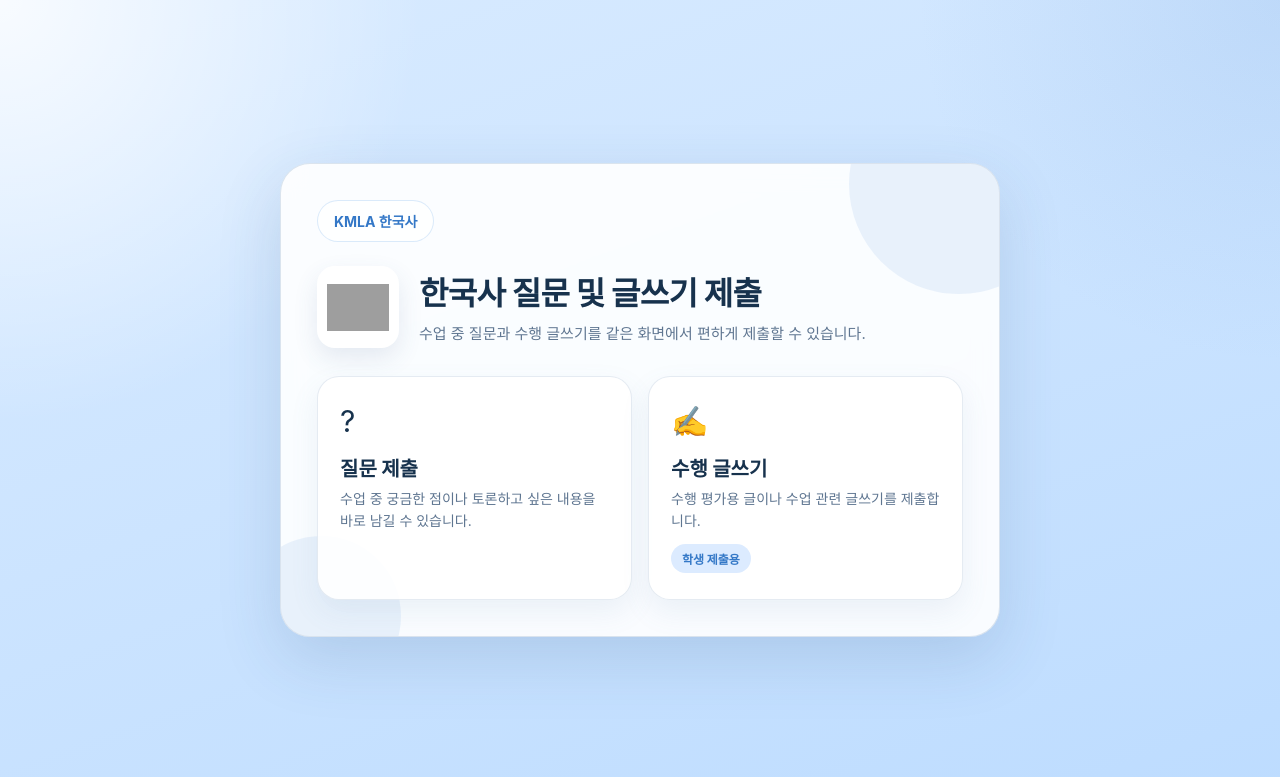
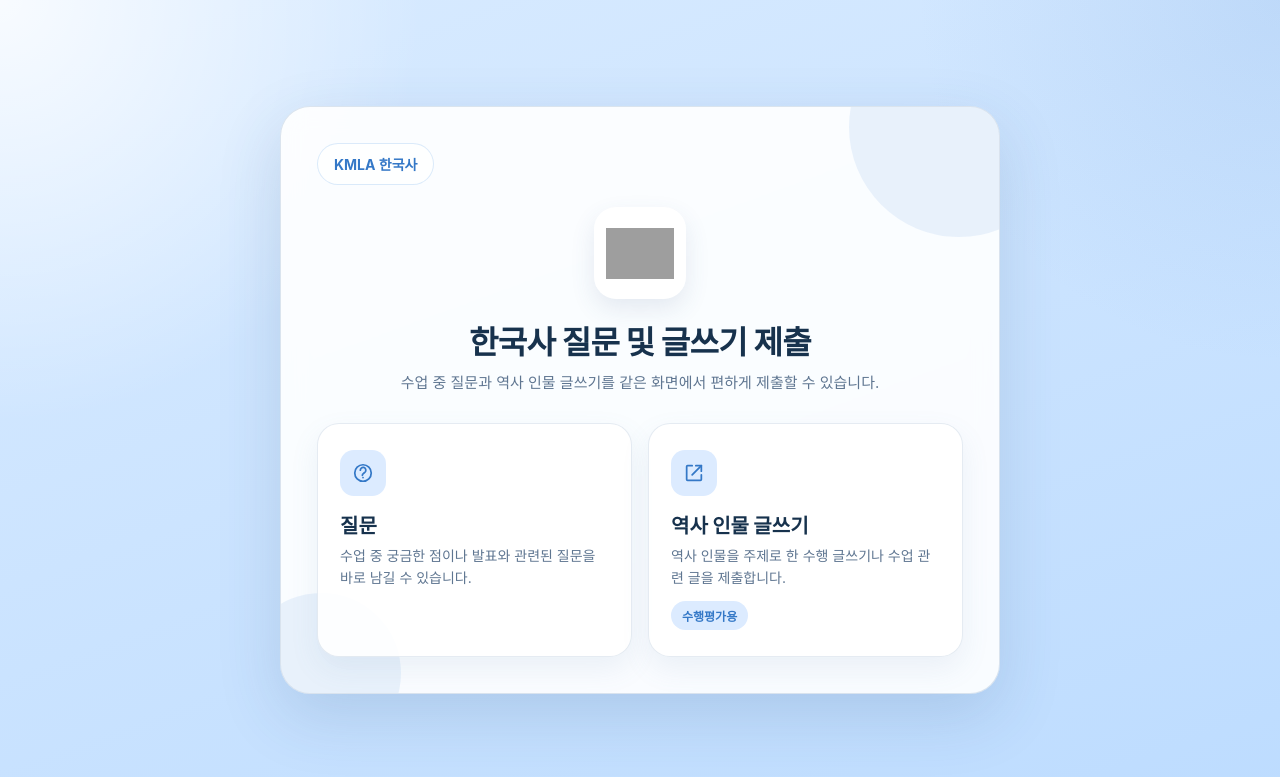
Before and after one commit to knue20-kmla/work-dashboard, a Flask app: page /history-question in a window 1280 px wide. Shown: the top 777 px of the page. Run offline with Flask 3, Linux system fonts and the light colour scheme; grey boxes are pictures that could not be loaded.

Commit message:
Refine public history question form layout

```diff
--- a/templates/history_question_student.html
+++ b/templates/history_question_student.html
@@ -3,7 +3,7 @@
 <head>
     <meta charset="UTF-8">
     <meta name="viewport" content="width=device-width, initial-scale=1.0">
-    <title>한국사 질문 및 수행 글쓰기 제출</title>
+    <title>한국사 질문 및 글쓰기 제출</title>
     <style>
         :root {
             --bg-top: #d9ebff;
@@ -87,27 +87,25 @@
             border: 1px solid rgba(93, 159, 232, 0.22);
             font-size: 14px;
             font-weight: 700;
-            margin-bottom: 24px;
+            margin-bottom: 22px;
         }
 
         .hero {
-            display: flex;
-            align-items: center;
-            gap: 20px;
+            text-align: center;
             margin-bottom: 28px;
         }
 
-        .logo {
-            width: 82px;
-            height: 82px;
-            flex: none;
+        .logo-wrap {
+            width: 92px;
+            height: 92px;
+            margin: 0 auto 18px;
             background: #ffffff;
-            padding: 10px;
-            border-radius: 18px;
+            padding: 12px;
+            border-radius: 22px;
             box-shadow: 0 10px 24px rgba(54, 93, 139, 0.12);
         }
 
-        .logo img {
+        .logo-wrap img {
             width: 100%;
             height: 100%;
             object-fit: contain;
@@ -124,6 +122,8 @@
             font-size: 15px;
             line-height: 1.6;
             color: var(--muted);
+            max-width: 520px;
+            margin: 0 auto;
         }
 
         .mode-selection { display: block; }
@@ -152,8 +152,21 @@
         }
 
         .mode-icon {
-            font-size: 30px;
+            width: 46px;
+            height: 46px;
             margin-bottom: 14px;
+            border-radius: 14px;
+            display: inline-flex;
+            align-items: center;
+            justify-content: center;
+            background: var(--primary-soft);
+            color: var(--primary-strong);
+        }
+
+        .mode-icon svg {
+            width: 22px;
+            height: 22px;
+            stroke: currentColor;
         }
 
         .mode-title {
@@ -325,11 +338,6 @@
                 border-radius: 24px;
             }
 
-            .hero {
-                flex-direction: column;
-                align-items: flex-start;
-            }
-
             .mode-buttons {
                 grid-template-columns: 1fr;
             }
@@ -347,35 +355,45 @@
             <div class="brand-chip">KMLA 한국사</div>
 
             <div class="hero">
-                <div class="logo">
+                <div class="logo-wrap">
                     <img src="https://i.imgur.com/Mo4ogKc.png" alt="민족사관고등학교 로고">
                 </div>
-                <div>
-                    <h1>한국사 질문 및 글쓰기 제출</h1>
-                    <p class="subtitle">수업 중 질문과 수행 글쓰기를 같은 화면에서 편하게 제출할 수 있습니다.</p>
-                </div>
+                <h1>한국사 질문 및 글쓰기 제출</h1>
+                <p class="subtitle">수업 중 질문과 역사 인물 글쓰기를 같은 화면에서 편하게 제출할 수 있습니다.</p>
             </div>
 
             <div id="modeSelection" class="mode-selection">
                 <div class="mode-buttons">
                     <div class="mode-btn" onclick="selectMode('question')">
-                        <div class="mode-icon">?</div>
-                        <div class="mode-title">질문 제출</div>
-                        <div class="mode-desc">수업 중 궁금한 점이나 토론하고 싶은 내용을 바로 남길 수 있습니다.</div>
+                        <div class="mode-icon" aria-hidden="true">
+                            <svg viewBox="0 0 24 24" fill="none" stroke-width="1.9" stroke-linecap="round" stroke-linejoin="round">
+                                <path d="M9.1 9a3 3 0 1 1 5.8 1c-.4 1.2-1.6 1.8-2.4 2.5-.8.6-1.2 1.2-1.2 2"></path>
+                                <path d="M12 17h.01"></path>
+                                <circle cx="12" cy="12" r="9"></circle>
+                            </svg>
+                        </div>
+                        <div class="mode-title">질문</div>
+                        <div class="mode-desc">수업 중 궁금한 점이나 발표와 관련된 질문을 바로 남길 수 있습니다.</div>
                     </div>
 
                     <div class="mode-btn" onclick="selectMode('writing')">
-                        <div class="mode-icon">✍</div>
-                        <div class="mode-title">수행 글쓰기</div>
-                        <div class="mode-desc">수행 평가용 글이나 수업 관련 글쓰기를 제출합니다.</div>
-                        <div class="badge">학생 제출용</div>
+                        <div class="mode-icon" aria-hidden="true">
+                            <svg viewBox="0 0 24 24" fill="none" stroke-width="1.9" stroke-linecap="round" stroke-linejoin="round">
+                                <path d="M14 4h6v6"></path>
+                                <path d="M10 14 20 4"></path>
+                                <path d="M20 14v5a1 1 0 0 1-1 1H5a1 1 0 0 1-1-1V5a1 1 0 0 1 1-1h5"></path>
+                            </svg>
+                        </div>
+                        <div class="mode-title">역사 인물 글쓰기</div>
+                        <div class="mode-desc">역사 인물을 주제로 한 수행 글쓰기나 수업 관련 글을 제출합니다.</div>
+                        <div class="badge">수행평가용</div>
                     </div>
                 </div>
             </div>
 
             <div id="questionForm" class="form-screen">
                 <div class="back-btn" onclick="backToMode()">← 모드 선택으로 돌아가기</div>
-                <div class="form-title">질문 제출</div>
+                <div class="form-title">질문</div>
                 <p class="form-subtitle">수업 중 궁금했던 내용이나 발표 관련 질문을 구체적으로 작성해 주세요.</p>
 
                 <div id="successMessageQ" class="success-message">질문이 정상적으로 제출되었습니다.</div>
@@ -414,10 +432,10 @@
 
             <div id="writingForm" class="form-screen">
                 <div class="back-btn" onclick="backToMode()">← 모드 선택으로 돌아가기</div>
-                <div class="form-title">수행 글쓰기</div>
-                <p class="form-subtitle">수행 평가용 글을 정리해서 제출해 주세요.</p>
+                <div class="form-title">역사 인물 글쓰기</div>
+                <p class="form-subtitle">역사 인물을 주제로 한 수행평가 글을 정리해서 제출해 주세요.</p>
 
-                <div id="successMessageW" class="success-message">수행 글쓰기가 정상적으로 제출되었습니다.</div>
+                <div id="successMessageW" class="success-message">역사 인물 글쓰기가 정상적으로 제출되었습니다.</div>
                 <div id="errorMessageW" class="error-message">오류가 발생했습니다. 다시 시도해 주세요.</div>
 
                 <form id="writingFormElement">
@@ -442,8 +460,8 @@
                     </div>
 
                     <div class="form-group">
-                        <label class="form-label">수행 글쓰기<span class="required">*</span></label>
-                        <textarea id="writingInputW" class="form-textarea writing-textarea" placeholder="수행 글쓰기 내용을 작성해 주세요." required></textarea>
+                        <label class="form-label">역사 인물 글쓰기<span class="required">*</span></label>
+                        <textarea id="writingInputW" class="form-textarea writing-textarea" placeholder="역사 인물 글쓰기 내용을 작성해 주세요." required></textarea>
                         <p class="form-hint">문단을 나누어 작성하면 교사가 읽고 정리하기 쉽습니다.</p>
                     </div>
 
```
